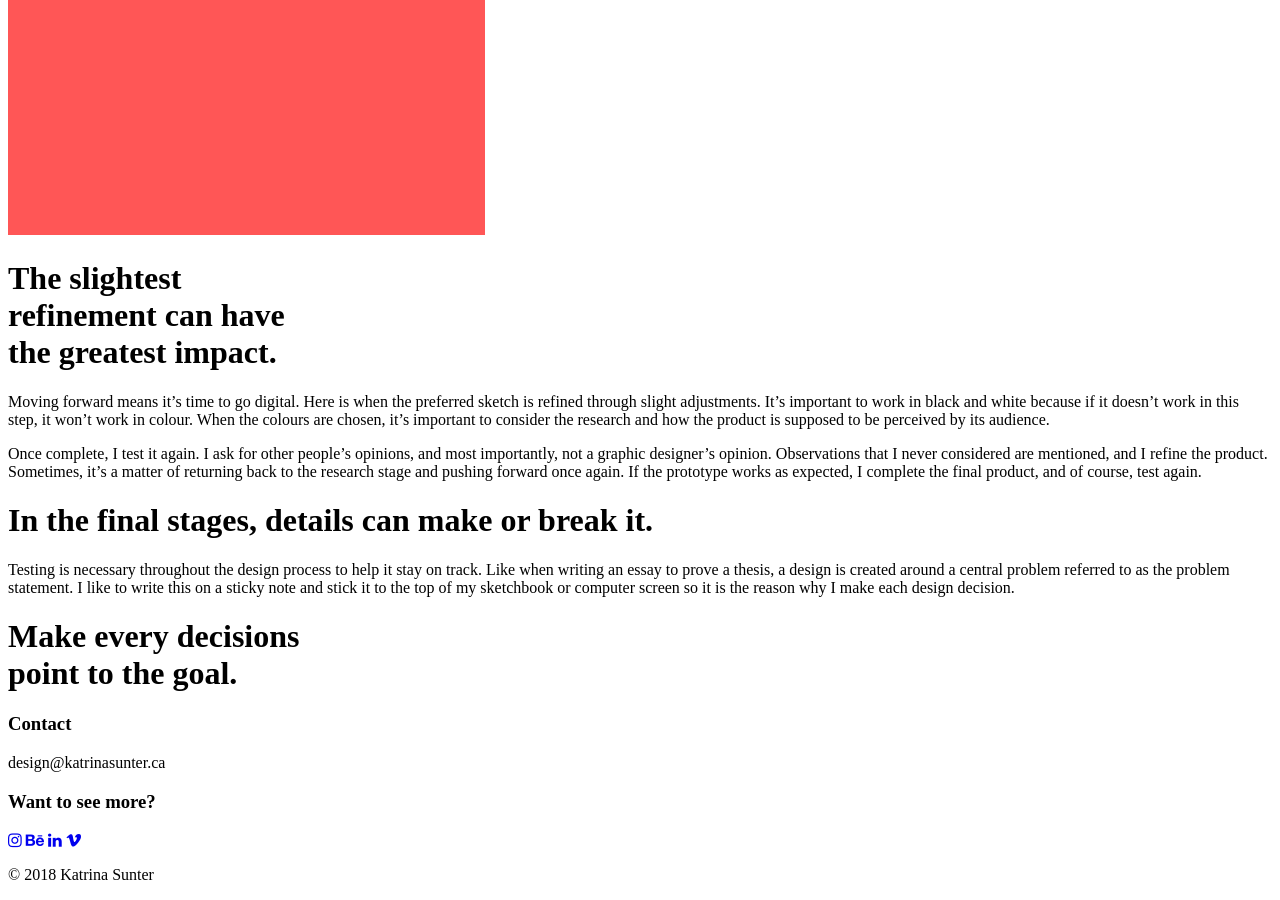
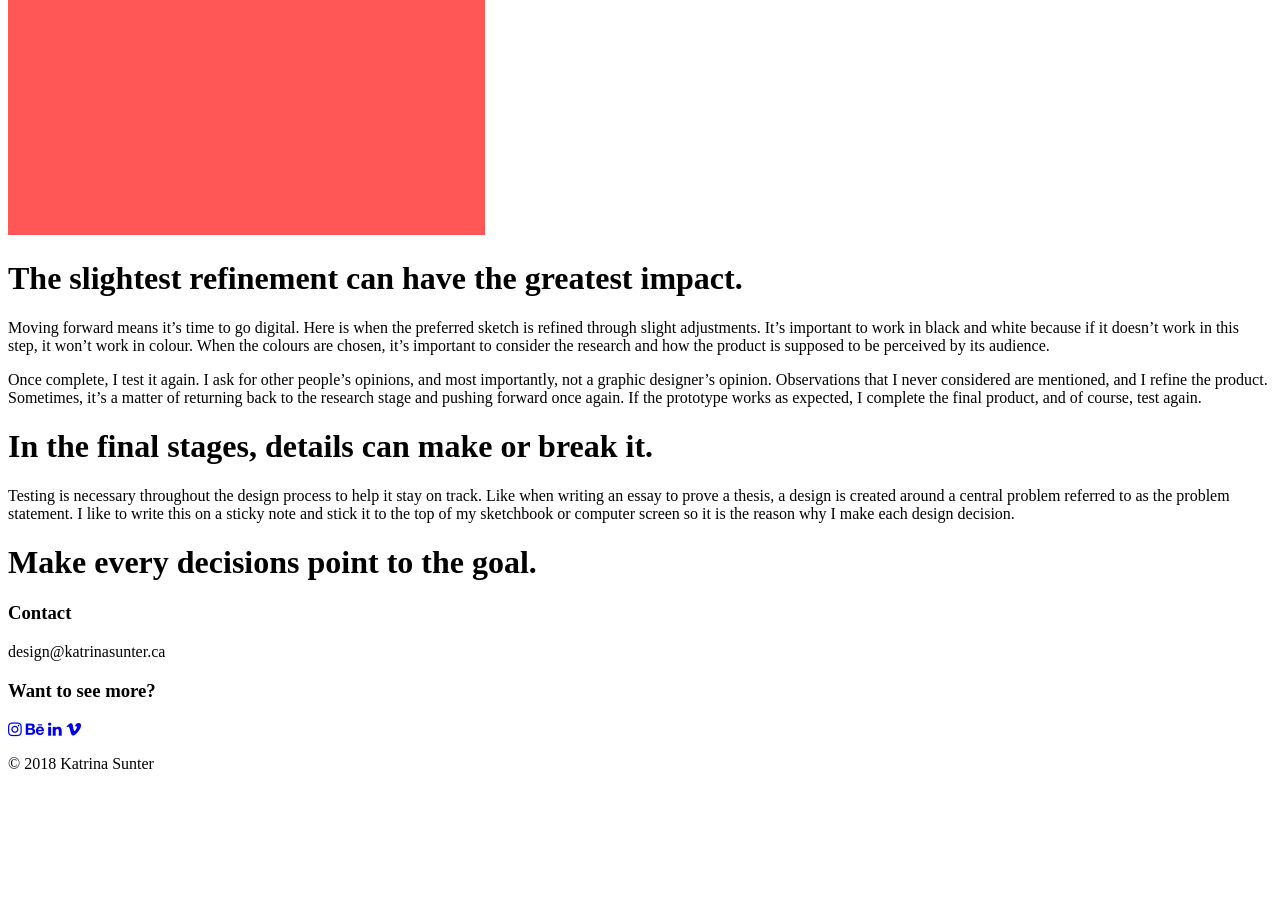
Before and after one commit to kattysun8/katrinasunter.ca, a Jekyll site: the page built from strategy.html, in a window 1280 px wide and 900 px high, scrolled down 1549 px. Built offline with Jekyll 4.4.1, drawn with Linux system fonts in a browser that asks for light colours; some web fonts are replaced; after the commit the page ends 2338 px from its top, so only the background shows below that.

Commit message:
app design case study

```diff
--- a/strategy.html
+++ b/strategy.html
@@ -6,16 +6,16 @@
 ---
 
 <main class="wrapper pad-t-2">
-  <div class="grid grid-middle">
+  <div class="grid grid-middle pad-t-2">
     <div class="unit xs-1 s-1 m-1-2 l-1-2 xl-1-2">
-      <div class="max-length island-1-4">
+      <div class="max-length gutter pad-t-1-2 pad-b-1-2">
         <h2 class="mega push-0">My Strategy</h2>
         <h1 class="tenamega push-1-2">Follow<br>what works.</h1>
       </div>
     </div>
     <div class="unit xs-1 s-1 m-1-2 l-1-2 xl-1-2">
-      <div class="max-length island-1-4">
-        <p class="milli">I am a problem solver. I apply the same creative process
+      <div class="max-length gutter pad-t-1-2 pad-b-1-2">
+        <p class="milli push-0">I am a problem solver. I apply the same creative process
           to a variety of projects. What is the purpose and how can I achieve it?</p>
       </div>
     </div>
@@ -23,8 +23,8 @@
 
   <div class="grid grid-middle">
     <div class="unit xs-1 s-1 m-1-2 l-1-2 xl-1-2">
-      <div class="max-length island-1-4">
-        <p class="milli">I start with research. A mind map is helpful, which is a visual spread of ideas born from research
+      <div class="max-length gutter pad-t-1-2 pad-b-1-2">
+        <p class="milli push-0">I start with research. A mind map is helpful, which is a visual spread of ideas born from research
           and free thinking to draw connections, creating a unique and relevant vision of the concept.
           Research involves learning about the audience. Understanding the audience is never to be underestimated.
           This step allows me to define the problem.</p>
@@ -37,15 +37,15 @@
     </div>
   </div>
 
-  <div class="grid grid-middle pad-t-2">
+  <div class="grid grid-middle">
     <div class="unit xs-1 s-1 m-1-2 l-1-2 xl-1-2">
-      <div class="max-length island-1-4">
-        <h1 class="push-1-2">Need some ideas? Sketch, and then sketch some more, maybe in a group!</h1>
+      <div class="max-length gutter pad-t-1-2 pad-b-1-2">
+        <h1 class="push-1-4">Need some ideas? Sketch, and then sketch some more, maybe in a group!</h1>
       </div>
     </div>
     <div class="unit xs-1 s-1 m-1-2 l-1-2 xl-1-2">
-      <div class="max-length island-1-4">
-        <p class="milli">Next, I begin sketching ideas by using the mind map as a guide. The mind
+      <div class="max-length gutter pad-t-1-2 pad-b-1-2">
+        <p class="milli push-0">Next, I begin sketching ideas by using the mind map as a guide. The mind
           map creates the concepts, but the sketches allow me to draw visual connections. “Oh,
           when this circle goes into that square it create a really nice effect that pushes forward
           the intended message.”</p>
@@ -53,10 +53,10 @@
     </div>
   </div>
 
-  <div class="grid grid-middle pad-t-2">
+  <div class="grid grid-middle">
     <div class="unit xs-1 s-1 m-1-2 l-1-2 xl-1-2">
-      <div class="max-length island-1-4">
-        <p class="milli">An effective visual design must always reflect the heart of the idea. I am
+      <div class="max-length gutter pad-t-1-2 pad-b-1-2">
+        <p class="milli push-0">An effective visual design must always reflect the heart of the idea. I am
           always solving a problem. One solution found through sketching leads to several other solutions,
           which is why it’s important to push myself to sketch as much as I can. Often, it’s about
           combining different directions into one final idea.</p>
@@ -69,15 +69,15 @@
     </div>
   </div>
 
-  <div class="grid grid-middle pad-t-2">
+  <div class="grid grid-middle">
     <div class="unit xs-1 s-1 m-1-2 l-1-2 xl-1-2">
-      <div class="max-length island-1-4">
-        <h1 class="push-1-2">The slightest<br>refinement can have<br>the greatest impact.</h1>
+      <div class="max-length gutter pad-t-1-2 pad-b-1-2">
+        <h1 class="push-1-2">The slightest refinement can have the greatest impact.</h1>
       </div>
     </div>
     <div class="unit xs-1 s-1 m-1-2 l-1-2 xl-1-2">
-      <div class="max-length island-1-4">
-        <p class="milli">Moving forward means it’s time to go digital. Here is when the preferred sketch
+      <div class="max-length gutter pad-t-1-2 pad-b-1-2">
+        <p class="milli push-0">Moving forward means it’s time to go digital. Here is when the preferred sketch
           is refined through slight adjustments. It’s important to work in black and white because if it
           doesn’t work in this step, it won’t work in colour. When the colours are chosen, it’s important
           to consider the research and how the product is supposed to be perceived by its audience.</p>
@@ -85,10 +85,10 @@
     </div>
   </div>
 
-  <div class="grid grid-middle pad-t-2">
+  <div class="grid grid-middle">
     <div class="unit xs-1 s-1 m-1-2 l-1-2 xl-1-2">
-      <div class="max-length island-1-4">
-        <p class="milli">Once complete, I test it again. I ask for other people’s opinions, and most
+      <div class="max-length gutter pad-t-1-2 pad-b-1-2">
+        <p class="milli push-0">Once complete, I test it again. I ask for other people’s opinions, and most
           importantly, not a graphic designer’s opinion. Observations that I never considered are mentioned,
           and I refine the product. Sometimes, it’s a matter of returning back to the research stage and
           pushing forward once again. If the prototype works as expected, I complete the final product,
@@ -96,24 +96,24 @@
       </div>
     </div>
     <div class="unit xs-1 s-1 m-1-2 l-1-2 xl-1-2">
-      <div class="max-length island-1-4">
+      <div class="max-length gutter pad-t-1-2 pad-b-1-2">
         <h1 class="push-1-2">In the final stages, details can make or break it.</h1>
       </div>
     </div>
   </div>
 
-  <div class="grid grid-middle pad-t-2 push-2">
+  <div class="grid grid-middle push-2">
     <div class="unit xs-1 s-1 m-1-2 l-1-2 xl-1-2 unit-push-m-1-2">
-      <div class="max-length island-1-4">
-        <p class="milli">Testing is necessary throughout the design process to help it stay on track.
+      <div class="max-length gutter pad-t-1-2 pad-b-1-2">
+        <p class="milli push-0">Testing is necessary throughout the design process to help it stay on track.
           Like when writing an essay to prove a thesis, a design is created around a central problem
           referred to as the problem statement. I like to write this on a sticky note and stick it to
           the top of my sketchbook or computer screen so it is the reason why I make each design decision.  </p>
       </div>
     </div>
     <div class="unit xs-1 s-1 m-1-2 l-1-2 xl-1-2 unit-pull-m-1-2">
-      <div class="max-length island-1-4">
-        <h1 class="push-1-2">Make every decisions<br>point to the goal.</h1>
+      <div class="max-length gutter pad-t-1-2 pad-b-1-2">
+        <h1 class="push-1-2">Make every decisions point to the goal.</h1>
       </div>
     </div>
   </div>
```
Also changed, not shown: app.html (added, +68 -0 lines), index.html (+9 -24 lines), ui-ux.html (deleted, +0 -19 lines), images/table-mockup.jpg, images/zentrack-banner.jpg (added), images/zentrack-cover-477x377.jpg (added), images/zentrack-empathy-477x377.jpg (added), images/zentrack-fav.jpg (added), images/zentrack-flow-477x377.jpg (added), images/zentrack-screens-477x377.jpg (added), images/zentrack-screens-954x377.jpg (added), images/zentrack-sketches.jpg (added), images/zentrack-wireframe.jpg (added).
